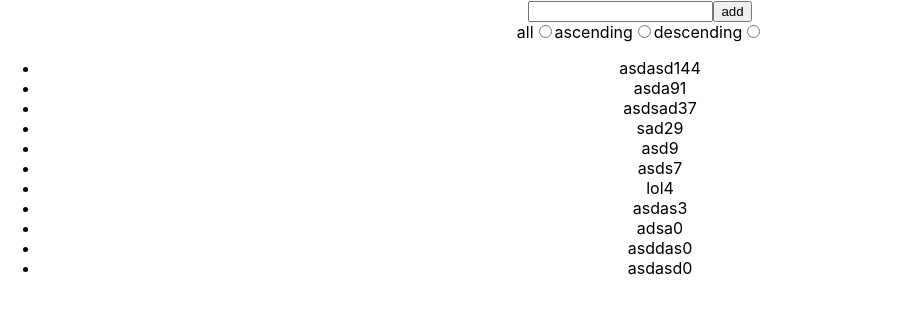
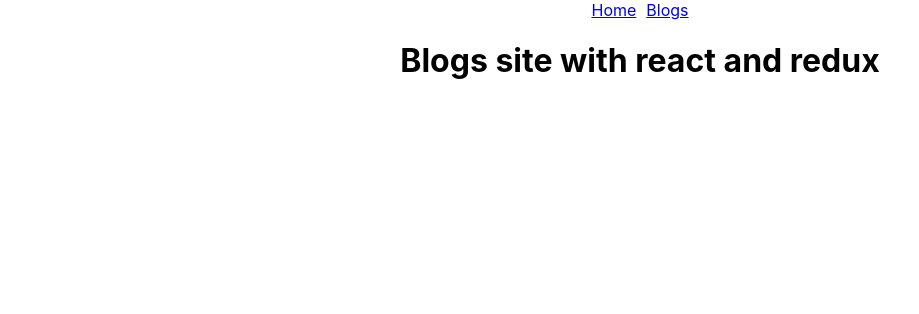
Before and after one commit to ricardodevv/Blog-Fullstack, a React (Create React App) app: page / in a window 1280 px wide. Shown: the top 314 px of the page, without its empty margins (0-919 px from the left). Built offline with nearby package versions, Linux system fonts and the light colour scheme; data requests are answered from the project's data file.

Commit message:
useHistory part

```diff
--- a/db.json
+++ b/db.json
@@ -5,7 +5,7 @@
         "title": "asdasd",
         "author": "RQ",
         "content": "about the app in redux store",
-        "likes": 144
+        "likes": 152
       },
       "id": 2
     },
@@ -14,7 +14,7 @@
         "title": "asda",
         "author": "RQ",
         "content": "about the app in redux store",
-        "likes": 91
+        "likes": 97
       },
       "id": 3
     },
@@ -23,7 +23,7 @@
         "title": "asdsad",
         "author": "RQ",
         "content": "about the app in redux store",
-        "likes": 37
+        "likes": 40
       },
       "id": 4
     },
@@ -32,7 +32,7 @@
         "title": "sad",
         "author": "RQ",
         "content": "about the app in redux store",
-        "likes": 29
+        "likes": 32
       },
       "id": 5
     },
@@ -41,7 +41,7 @@
         "title": "asd",
         "author": "RQ",
         "content": "about the app in redux store",
-        "likes": 9
+        "likes": 10
       },
       "id": 6
     },
@@ -59,7 +59,7 @@
         "title": "lol",
         "author": "RQ",
         "content": "about the app in redux store",
-        "likes": 4
+        "likes": 5
       },
       "id": 8
     },
@@ -68,7 +68,7 @@
         "title": "asdas",
         "author": "RQ",
         "content": "about the app in redux store",
-        "likes": 3
+        "likes": 6
       },
       "id": 9
     },
@@ -77,7 +77,7 @@
         "title": "adsa",
         "author": "RQ",
         "content": "about the app in redux store",
-        "likes": 0
+        "likes": 1
       },
       "id": 10
     },
@@ -95,7 +95,7 @@
         "title": "asdasd",
         "author": "RQ",
         "content": "about the app in redux store",
-        "likes": 0
+        "likes": 1
       },
       "id": 12
     }
--- a/package.json
+++ b/package.json
@@ -10,6 +10,7 @@
     "react": "^17.0.1",
     "react-dom": "^17.0.1",
     "react-redux": "^7.2.2",
+    "react-router-dom": "^5.2.0",
     "react-scripts": "4.0.2",
     "redux-thunk": "^2.3.0",
     "web-vitals": "^1.1.0"
--- a/src/App.js
+++ b/src/App.js
@@ -2,9 +2,12 @@
 import React, { useEffect } from 'react'
 import NewBlog from './components/NewBlog'
 import Blogs from './components/Blogs'
+import Blog from './components/Blog'
 import VisibilityFilter from './components/VisibilityFilter'
-import { useDispatch } from 'react-redux'
+import { useDispatch, useSelector } from 'react-redux'
 import { initializeBlogs } from './reducers/blogReducer'
+import { Switch, Route, Link } from "react-router-dom"
+
 
 const App = () => {
   const dispatch = useDispatch()
@@ -12,11 +15,48 @@
     dispatch(initializeBlogs())
   }, [dispatch])
 
+  const blogs = useSelector(state => {
+    //Add ascending and descending ordered array
+    if ( state.filter === 'ASCENDING' ) {
+      return state.blogs.slice().sort((a, b) => b.content.likes - a.content.likes)
+    } else if ( state.filter === 'DESCENDING' ) {
+      return state.blogs.slice().sort((a, b) => a.content.likes - b.content.likes)
+    }
+    return state.blogs
+  })
+
+  const padding = {
+    padding: 5
+  }
+
+  const Home = () => {
+    return (
+      <h1>Blogs site with react and redux</h1>
+    )
+  }
+
   return (
     <div className="App">
-      <NewBlog />
-      <VisibilityFilter />
-      <Blogs />
+      <div>
+        <Link style={padding} to="/">Home</Link>
+        <Link style={padding} to="/blogs">Blogs</Link>
+      </div>
+
+      <Switch>
+        <Route path="/blogs/:id">
+          <Blog blogs={blogs}/>
+        </Route>
+        <Route path="/blogs">
+          <Blogs blogs={blogs}/>
+          <VisibilityFilter />
+        </Route>
+        <Route path="/newBlog">
+          <NewBlog />
+        </Route>
+        <Route path="/">
+          <Home />
+        </Route>
+      </Switch>
     </div>
   )
 }
--- /dev/null
+++ b/src/components/Blog.js
@@ -0,0 +1,14 @@
+import React from 'react'
+import { useParams } from 'react-router-dom'
+
+const Blog = ({ blogs }) => {
+  const id = useParams().id
+  const blog = blogs.find(blog => blog.id === Number(id))
+  return (
+    <div>
+      <h2>{blog.content.title}</h2>
+    </div>
+  )
+}
+
+export default Blog
--- a/src/components/Blogs.js
+++ b/src/components/Blogs.js
@@ -1,20 +1,11 @@
 import React from 'react'
-import { useSelector, useDispatch } from 'react-redux'
+import { useDispatch } from 'react-redux'
 import { likeButton } from '../reducers/blogReducer'
 import { eraseState, likeMessage } from '../reducers/notificationReducer'
+import { Link } from 'react-router-dom'
 
-const Blogs = () => {
+const Blogs = ({ blogs }) => {
   const dispatch = useDispatch()
-  const blogs = useSelector(state => {
-    //Add ascending and descending ordered array
-    if ( state.filter === 'ASCENDING' ) {
-      return state.blogs.slice().sort((a, b) => b.content.likes - a.content.likes)
-    } else if ( state.filter === 'DESCENDING' ) {
-      return state.blogs.slice().sort((a, b) => a.content.likes - b.content.likes)
-    }
-    return state.blogs
-  })
-  console.log(blogs)
 
   const clickLikeButton = (id, title) => {
     const blog = blogs.find(blog => blog.id === id)
@@ -40,7 +31,7 @@
           key={blog.id}
           onClick={() => clickLikeButton(blog.id, blog.content.title)}
         >
-          {blog.content.title}
+          <Link to={`/blogs/${blog.id}`}>{blog.content.title}</Link>
           {blog.content.likes}
         </li>
       )}
@@ -48,4 +39,6 @@
   )
 }
 
+
+
 export default Blogs
--- a/src/index.js
+++ b/src/index.js
@@ -5,11 +5,14 @@
 import App from './App'
 import Notification from './components/Notification'
 import store from './store'
+import { BrowserRouter as Router } from 'react-router-dom'
 
 ReactDOM.render(
-  <Provider store={store}>
-    <Notification />
-    <App />
-  </Provider>,
+  <Router>
+    <Provider store={store}>
+      <Notification />
+      <App />
+    </Provider>
+  </Router>,
   document.getElementById('root')
 )
```
Also changed, not shown: 1 other file (tests, documents, lock files or other folders).
